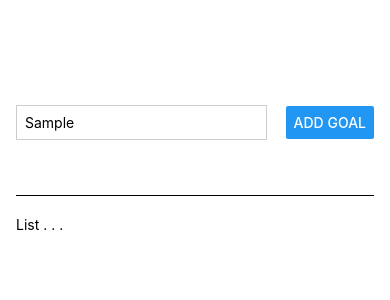
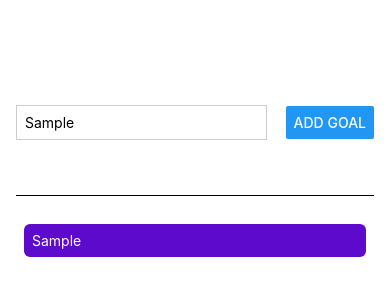
Before and after one commit to ragg09/react-native-course, a React Native app: screen / in a window 390 px wide. Both pictures are taken after typing "Sample" into the empty fields and a click on the button "ADD GOAL". Shown: the top 300 px of the page. Built offline with nearby package versions, Linux system fonts and the light colour scheme.

Commit message:
Managing styling for different devices

```diff
--- a/App.js
+++ b/App.js
@@ -3,13 +3,14 @@ import { Button, StyleSheet, Text, TextInput, View } from 'react-native';
 
 export default function App() {
   const [inputGoal, setInputGoal] = useState('');
+  const [goalLists, setGoalLists] = useState([]);
 
   const goalInptutHandler = (input) => {
     setInputGoal(input);
   };
 
   const addGoalHandler = () => {
-    console.log(inputGoal);
+    setGoalLists((currentGoalLists) => [...currentGoalLists, inputGoal]);
   };
 
   return (
@@ -23,7 +24,11 @@ export default function App() {
         <Button title="Add Goal" onPress={addGoalHandler} />
       </View>
       <View style={styles.goalsContainer}>
-        <Text>List . . . </Text>
+        {goalLists.map((goal) => (
+          <View id={goal} style={styles.goalItem}>
+            <Text style={styles.goalItemText}>{goal}</Text>
+          </View>
+        ))}
       </View>
     </View>
   );
@@ -54,5 +59,14 @@ const styles = StyleSheet.create({
   },
   goalsContainer: {
     flex: 4
+  },
+  goalItem: {
+    margin: 8,
+    borderRadius: 6,
+    backgroundColor: '#5e0acc',
+    padding: 8
+  },
+  goalItemText: {
+    color: 'white'
   }
 });
```
